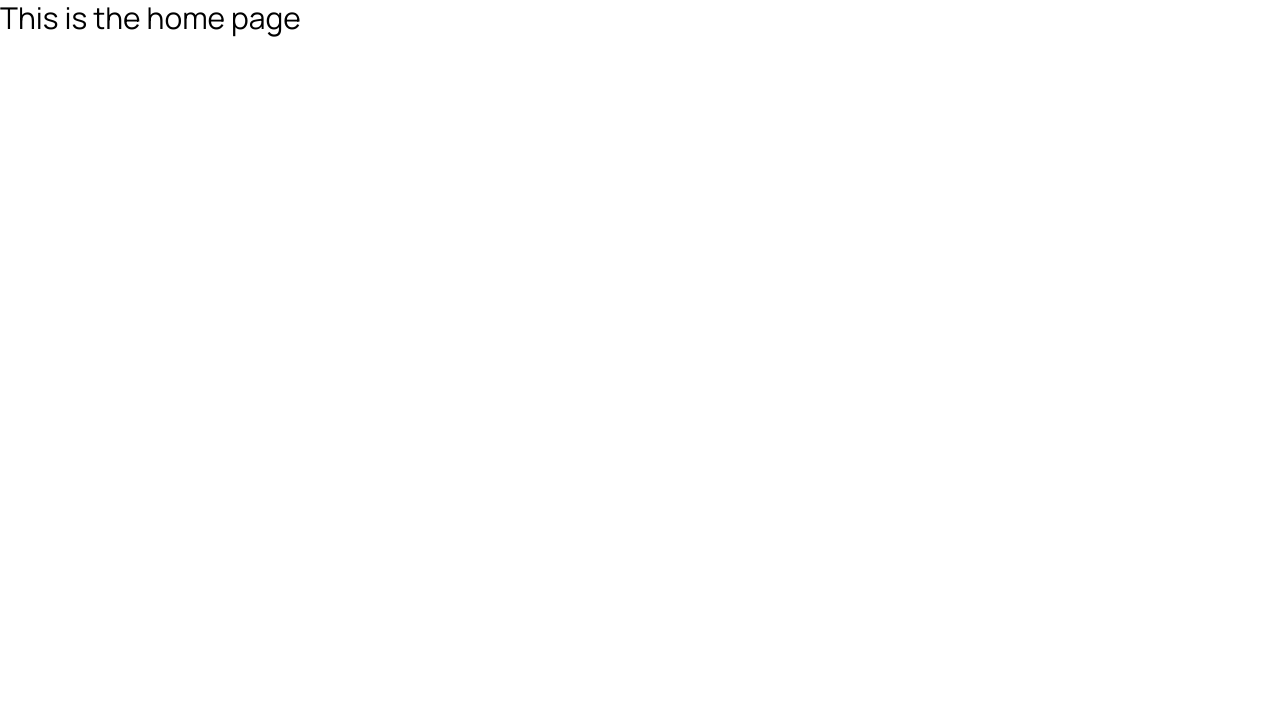
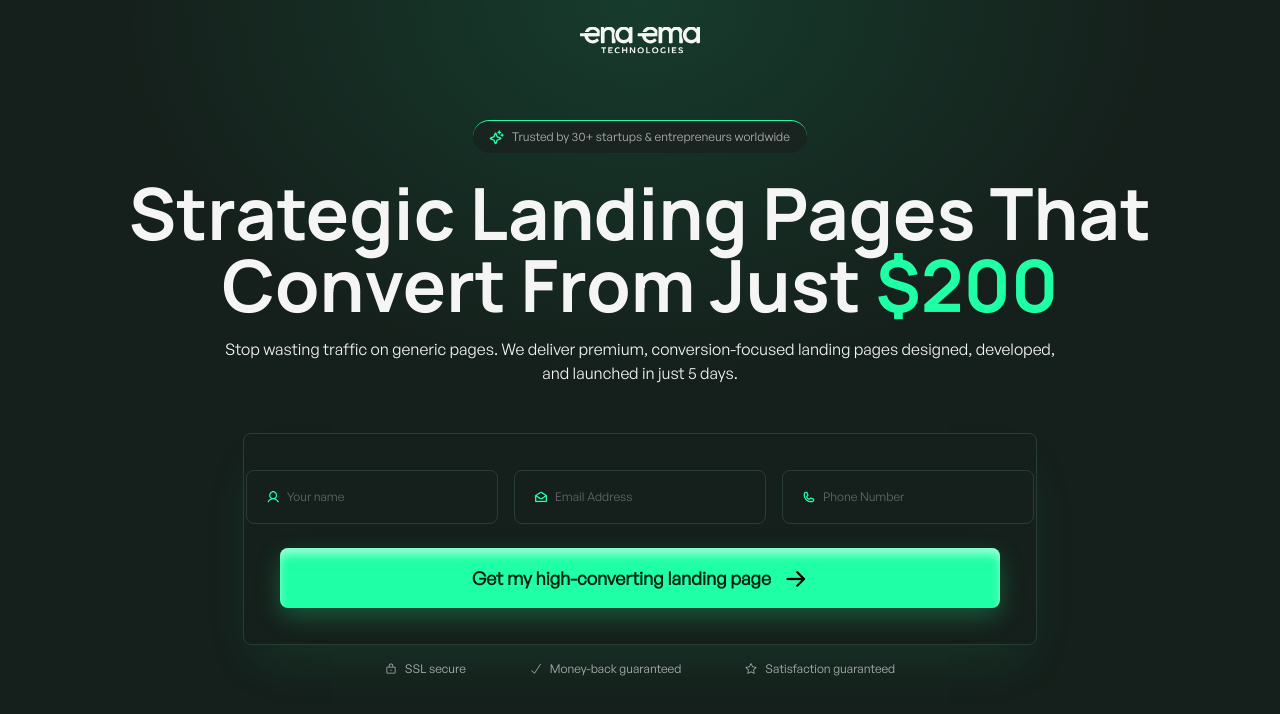
Before and after one commit to ei-shadi/Ena_Ema_Technologies, a Next.js app: page / in a window 1280 px wide. Shown: the top 714 px of the page. Built offline with nearby package versions, Linux system fonts and the light colour scheme.

Commit message:
Hero Section Compelted

```diff
--- a/package.json
+++ b/package.json
@@ -12,7 +12,8 @@
     "@radix-ui/themes": "^3.2.1",
     "next": "15.5.3",
     "react": "19.1.0",
-    "react-dom": "19.1.0"
+    "react-dom": "19.1.0",
+    "react-icons": "^5.5.0"
   },
   "devDependencies": {
     "@eslint/eslintrc": "^3",
--- a/src/app/globals.css
+++ b/src/app/globals.css
@@ -1,4 +1,8 @@
 @import "tailwindcss";
+
+body{
+  font-family: var(--font-general-sans);
+}
 
 .font-manrope {
   font-family: var(--font-manrope);
--- a/src/app/page.js
+++ b/src/app/page.js
@@ -1,9 +1,11 @@
+import Hero from "@/components/Hero";
+
 const Home = () => {
   return (
-    <div className="text-3xl font-manrope">
-      This is the home page
-
-    </div>
+    <>
+    {/* Hero Section */}
+      <Hero />
+    </>
   );
 };
 
--- /dev/null
+++ b/src/components/Hero.jsx
@@ -0,0 +1,121 @@
+import Image from "next/image";
+import Logo from "../../public/assets/images/Logo.svg"
+import { PiLock, PiSparkleBold } from "react-icons/pi";
+import Button from "./shared/Button";
+import User from "../../public/assets/icons/User.png"
+import Email from "../../public/assets/icons/EnvelopeSimpleOpen.png"
+import Phone from "../../public/assets/icons/Phone.png";
+import { TfiCheck } from "react-icons/tfi";
+import { GoStar } from "react-icons/go";
+
+const Hero = () => {
+  return (
+    <section className="min-h-screen w-full relative bg-[#151f1b]">
+      <div
+        className="absolute inset-0 z-0"
+        style={{
+  background: "radial-gradient(ellipse 60% 70% at 50% 0%, rgba(31,255,165,0.13), transparent 70%), #151f1b",
+}}
+
+      />
+      {/* Logo */}
+      <Image
+        src={Logo}
+        alt="Logo"
+        className="w-[120px] h-[27px] absolute top-[5%] left-1/2 -translate-x-1/2 -translate-y-1/2 z-10"
+      />
+
+      {/* Other Content */}
+      <div className="absolute z-10 top-[15%] left-1/2 -translate-x-1/2 ">
+        {/* Headline and Description */}
+        <div className="mb-12">
+          {/* Badge */}
+          <div className="flex items-center gap-2 bg-[#192420] px-4 py-2 rounded-full border-t-[1px] border-[#1FFFA5] w-[334px] mx-auto mb-6">
+            <PiSparkleBold className="w-[15px] h-[15px] text-[#1FFFA5]"/>
+            <p className="text-[#B2B2B2] text-xs">Trusted by 30+ startups & entrepreneurs worldwide</p>
+          </div>
+
+          {/* Headline */}
+          <div>
+            <h1 className="text-[#F5F5F5] w-[1050px] text-7xl text-center font-bold pb-4 font-manrope">Strategic Landing Pages That Convert From Just <span className="text-[#1FFFA5]">$200</span>
+          </h1>
+
+          <p className="text-[#F5F5F5] text-center max-w-[840px] mx-auto">Stop wasting traffic on generic pages. We deliver premium, conversion-focused landing pages designed, developed, and launched in just 5 days.</p>
+          </div>
+        </div>
+
+        {/* Input Field And Button */}
+        <div>
+
+{/* Container for input field and button */}
+<div className="border-[1px] border-[#2A3C36] p-9 max-w-[794px] mx-auto rounded-lg shadow-2xl shadow-[rgba(31,255,165,0.1)]">
+{/* Input fields */}
+<div className=" flex justify-center items-center gap-4 mb-6">
+{/* User Input Field */}
+<div className="flex items-center relative">
+<Image src={User} alt="User" className="w-[14px] h-[14px] absolute top-1/2 left-5 -translate-y-1/2"/>
+<input type="text"
+className="py-[18px] pl-10 pr-14 text-xs  text-[#B2B2B2] border-[1px] border-[#2A3C36] rounded-lg focus:outline-none focus:border-[#1FFFA5]"
+placeholder="Your name"/>
+</div>
+
+{/* Email Input Field */}
+<div className="flex items-center relative">
+<Image src={Email} alt="User" className="w-[14px] h-[14px] absolute top-1/2 left-5 -translate-y-1/2"/>
+<input type="text"
+className="py-[18px] pl-10 pr-14 text-xs text-[#B2B2B2] border-[1px] border-[#2A3C36] rounded-lg focus:outline-none focus:border-[#1FFFA5]"
+placeholder="Email Address"/>
+</div>
+
+{/* Number Input Field */}
+<div className="flex items-center relative">
+<Image src={Phone} alt="User" className="w-[14px] h-[14px] absolute top-1/2 left-5 -translate-y-1/2"/>
+<input type="text"
+className="py-[18px] pl-10 pr-14 text-xs text-[#B2B2B2] border-[1px] border-[#2A3C36] rounded-lg focus:outline-none focus:border-[#1FFFA5]"
+placeholder="Phone Number"/>
+</div>
+
+
+</div>
+
+{/* Button */}
+<div>
+<Button>
+  Get my high-converting landing page
+</Button>
+</div>
+
+</div>
+
+{/* Text & Icons */}
+<div className="flex items-center gap-16 justify-center mt-4">
+{/* Lock Icon */}
+<div className="flex items-center gap-2 text-xs text-[#B2B2B2]">
+<PiLock />
+<p>SSL secure</p>
+</div>
+
+
+{/* Money Back Icon */}
+<div className="flex items-center gap-2 text-xs text-[#B2B2B2]">
+<TfiCheck />
+<p>Money-back guaranteed</p>
+</div>
+
+
+{/* Satisfaction Icon */}
+<div className="flex items-center gap-2 text-xs text-[#B2B2B2]">
+<GoStar />
+<p>Satisfaction guaranteed</p>
+</div>
+
+
+</div>
+      </div>
+      </div>
+
+    </section>
+  );
+};
+
+export default Hero;
--- /dev/null
+++ b/src/components/shared/Button.jsx
@@ -0,0 +1,18 @@
+import Arrow from "../../../public/assets/icons/ArrowRight.png"
+import Image from "next/image";
+
+const Button = ({ children }) => {
+  return (
+    <button className="w-full flex items-center justify-center gap-3 px-6 py-4 bg-[#1FFFA5] rounded-lg shadow-[0_9px_24px_0_rgba(31,255,165,0.25),inset_0_7px_8px_0_rgba(255,255,255,0.5)] hover:bg-[#002013] hover:text-white text-[#002013] cursor-pointer">
+      <p className="font-semibold text-lg">{children}</p>
+
+      <Image
+        src={Arrow}
+        alt="Arrow"
+        className=""
+      />
+    </button>
+  );
+};
+
+export default Button;
```
Also changed, not shown: 2 other files (tests, documents, lock files or other folders).
